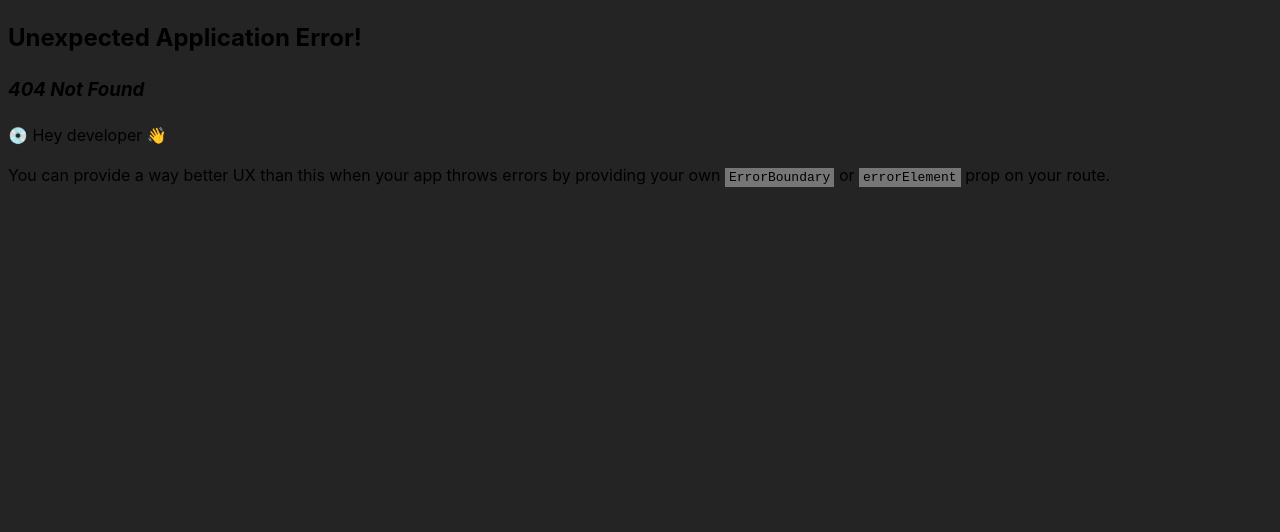
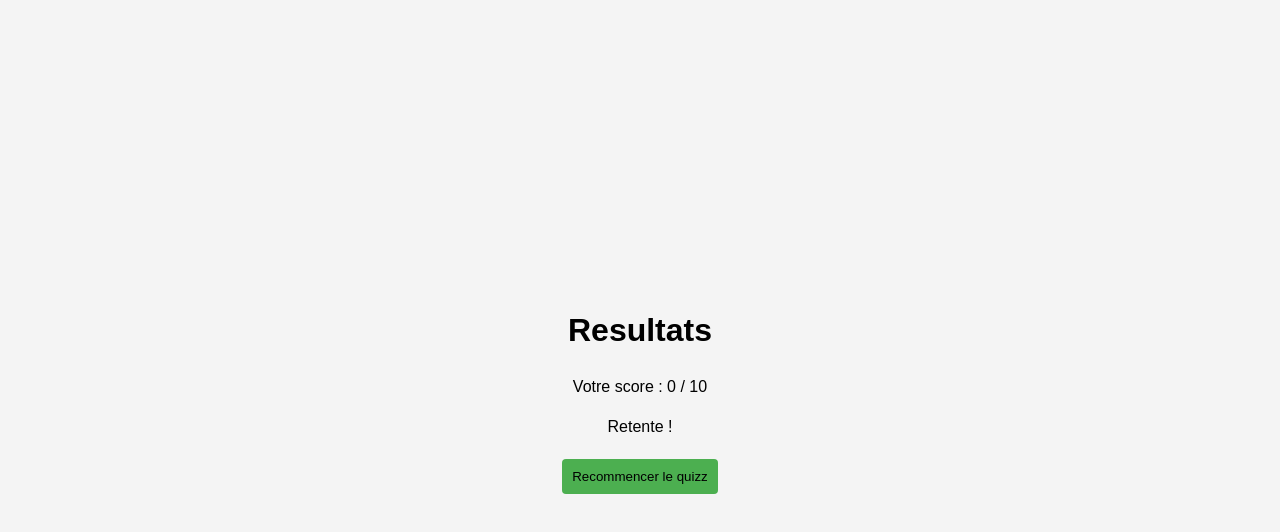
Before and after one commit to VChiofalo/quizzmaster, a React (Vite) app: page /result in a window 1280 px wide. Before the commit this address had no page. Shown: the top 532 px of the page. Built offline with nearby package versions, Linux system fonts and the light colour scheme.

Commit message:
Modif result

```diff
--- a/src/components/Question/Question.jsx
+++ b/src/components/Question/Question.jsx
@@ -1,4 +1,5 @@
 import  { useState, useEffect } from 'react';
+import { useNavigate } from "react-router-dom"
 import './style.css';
 
 function Question() {
@@ -6,6 +7,7 @@ function Question() {
   const [selectedAnswer, setSelectedAnswer] = useState(null);
   const [currentQuestionIndex, setCurrentQuestionIndex] = useState(0);
   const [score, setScore] = useState(0);
+  const navigate = useNavigate();
 
 
   useEffect(() => {
@@ -22,7 +24,9 @@ function Question() {
       // Vérifier si c'est la dernière question
       if (prevIndex === questions.length - 1) {
         // Peut-être rediriger vers une page de résultats ou afficher un message
-        <Link to= state={{score: score}}></Link>
+        console.log('Quizz terminé');
+        console.log({score});
+        navigate('/result', {state: {score}});
         return prevIndex;
       }
       console.log(selectedAnswer);
@@ -32,7 +36,7 @@ function Question() {
 
   function handleAnswer(answer) {
     if (questions[currentQuestionIndex].correct_answer === (answer ? 'True' : 'False')) {
-      setScore(prevScore++);
+      setScore(prevScore => prevScore +1);
     }
     handleNextQuestion();
   }
--- a/src/components/Results/Results.jsx
+++ b/src/components/Results/Results.jsx
@@ -1,13 +1,30 @@
-import { Link } from 'react-router-dom';
+import { Link, useLocation } from 'react-router-dom';
 import styles from "./Results.module.css";
 
+function getMessageForScore(score) {
+    if (score == 10) {
+        return 'Parfait !';
+    } else if (score >= 7) {
+        return 'Très bon !';
+    } else if (score >= 4) {
+        return 'Pas mal !'
+    } else {
+        return 'Retente !'
+    }
+}
+
 const Result = ()=>{
+    const location = useLocation();
+    const {score} = location.state || {score: 0};
+    console.log(location.state);
+    const message = getMessageForScore(score);
     return(
         <div className={styles.container}>
             <h1>Resultats</h1>
-            <p>Lorem, ipsum dolor sit amet consectetur adipisicing elit. Voluptas cupiditate vel quia id nostrum deserunt hic unde velit porro mollitia dignissimos, ratione similique nobis rerum quae, tenetur sequi error temporibus.</p>
+            <p>Votre score : {score} / 10</p>
+            <p>{message}</p>
             <div className={styles.startButtonContainer}>
-                <Link to="/question/1">
+                <Link to="/">
                     <button>Recommencer le quizz</button>
                 </Link>
             </div>
```
Also changed, not shown: src/main.jsx (+7 -3 lines).
